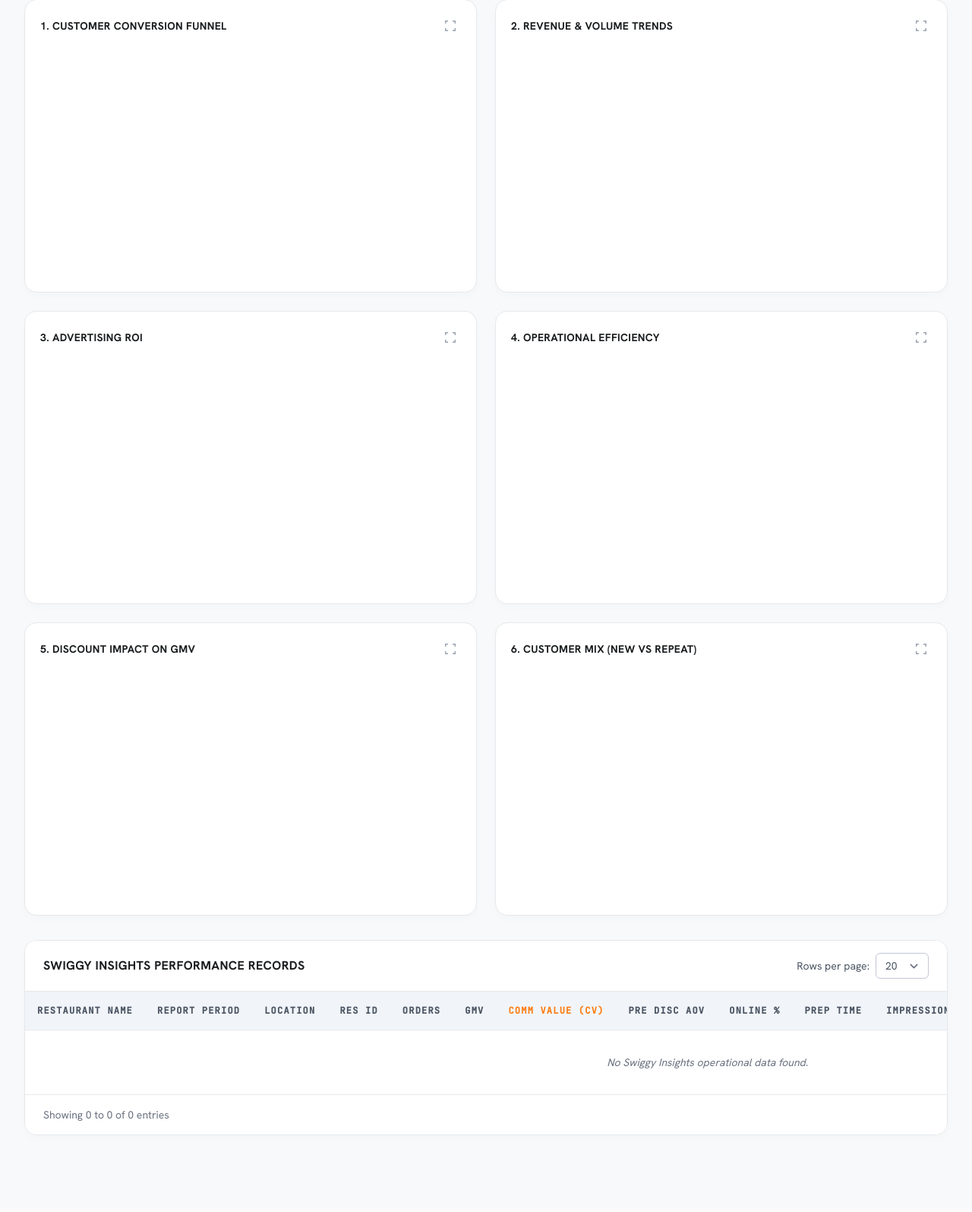
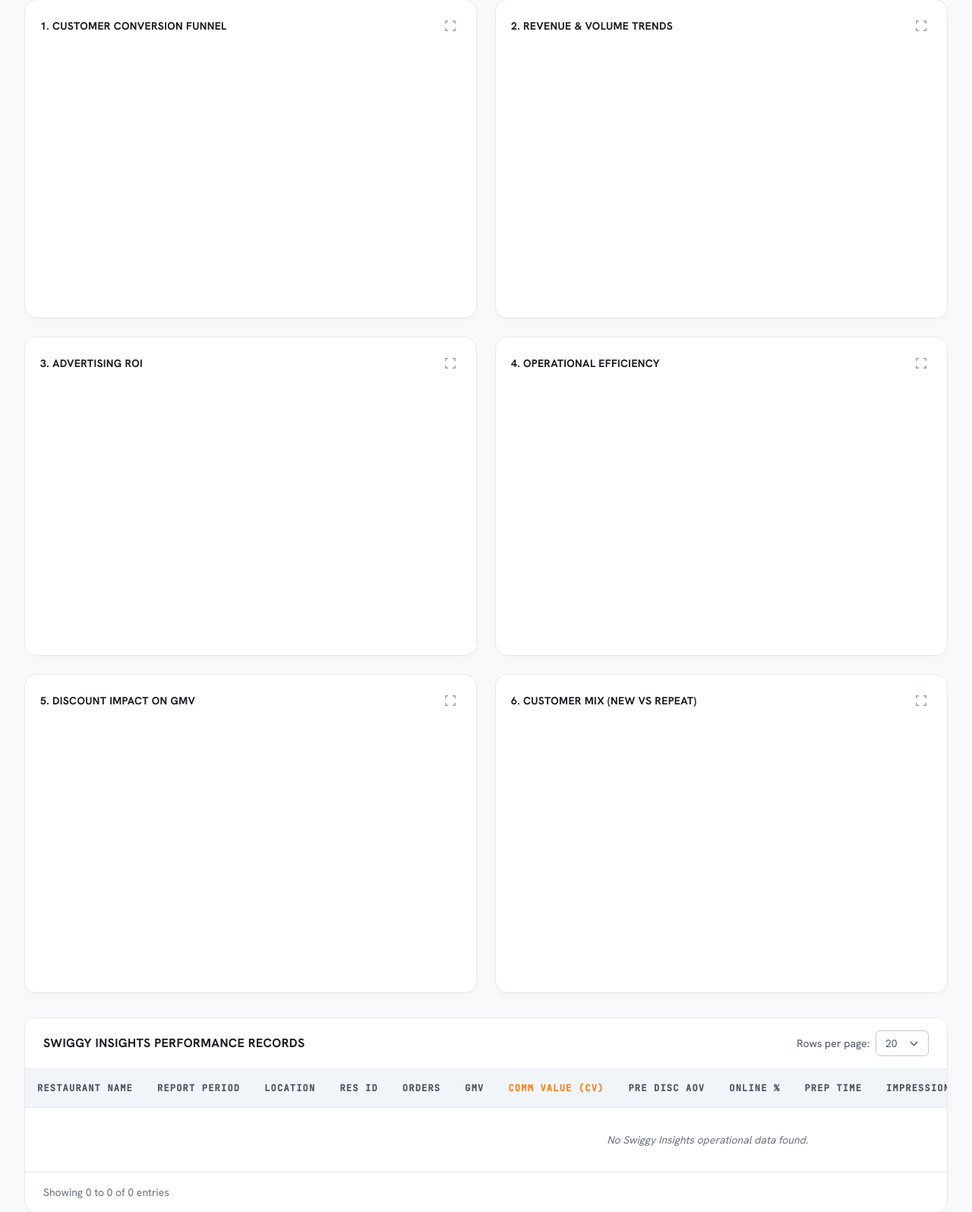
Before and after one commit to AnkConsulting/restaurant-portal, a FastAPI app: page /swiggy-insights in a window 1280 px wide. Shown: the part 306-1901 px from the top of the page at 76% size. Before the commit the page ends 1800 px from the top, so only its background shows below. Run offline with FastAPI, Linux system fonts and the light colour scheme; the visitor is signed in with stand-in values (Sample User, id 1); data that the repository does not hold is empty; a map, chart or similar area stays blank; some libraries are stand-ins or nearby versions.

Commit message:
Adjust chart card heights and maximize behavior
Updated chart card heights and improved maximize functionality.

```diff
--- a/templates/swiggy_insights.html
+++ b/templates/swiggy_insights.html
@@ -332,72 +332,72 @@
         </div>
     </section>
 
-    <!-- VISUAL ANALYTICS CARDS WITH MAXIMIZE TOGGLE -->
+    <!-- VISUAL ANALYTICS CARDS WITH FIXED HEIGHT & MAXIMIZE TOGGLE -->
     <section class="grid grid-cols-1 lg:grid-cols-2 gap-6 mb-8" id="charts-container">
         <!-- Chart 1 -->
-        <div class="elevation-1 card-radius p-5 bg-white flex flex-col transition-all duration-300" id="chart-card-1">
+        <div class="elevation-1 card-radius p-5 bg-white flex flex-col h-[420px] transition-all duration-300" id="chart-card-1">
             <div class="flex justify-between items-center mb-4">
                 <h3 class="font-title-md text-[14px] font-bold text-on-surface uppercase tracking-wide">1. Customer Conversion Funnel</h3>
                 <button type="button" onclick="toggleMaximize('chart-card-1', event)" class="text-gray-400 hover:text-gray-700 p-1 rounded-md transition-colors flex items-center justify-center">
                     <span class="material-symbols-outlined text-[20px]" id="icon-chart-card-1">fullscreen</span>
                 </button>
             </div>
-            <div class="relative flex-1 min-h-[300px] w-full"><canvas id="funnelChart"></canvas></div>
+            <div class="relative w-full h-[330px]"><canvas id="funnelChart"></canvas></div>
         </div>
 
         <!-- Chart 2 -->
-        <div class="elevation-1 card-radius p-5 bg-white flex flex-col transition-all duration-300" id="chart-card-2">
+        <div class="elevation-1 card-radius p-5 bg-white flex flex-col h-[420px] transition-all duration-300" id="chart-card-2">
             <div class="flex justify-between items-center mb-4">
                 <h3 class="font-title-md text-[14px] font-bold text-on-surface uppercase tracking-wide">2. Revenue & Volume Trends</h3>
                 <button type="button" onclick="toggleMaximize('chart-card-2', event)" class="text-gray-400 hover:text-gray-700 p-1 rounded-md transition-colors flex items-center justify-center">
                     <span class="material-symbols-outlined text-[20px]" id="icon-chart-card-2">fullscreen</span>
                 </button>
             </div>
-            <div class="relative flex-1 min-h-[300px] w-full"><canvas id="trendChart"></canvas></div>
+            <div class="relative w-full h-[330px]"><canvas id="trendChart"></canvas></div>
         </div>
 
         <!-- Chart 3 -->
-        <div class="elevation-1 card-radius p-5 bg-white flex flex-col transition-all duration-300" id="chart-card-3">
+        <div class="elevation-1 card-radius p-5 bg-white flex flex-col h-[420px] transition-all duration-300" id="chart-card-3">
             <div class="flex justify-between items-center mb-4">
                 <h3 class="font-title-md text-[14px] font-bold text-on-surface uppercase tracking-wide">3. Advertising ROI</h3>
                 <button type="button" onclick="toggleMaximize('chart-card-3', event)" class="text-gray-400 hover:text-gray-700 p-1 rounded-md transition-colors flex items-center justify-center">
                     <span class="material-symbols-outlined text-[20px]" id="icon-chart-card-3">fullscreen</span>
                 </button>
             </div>
-            <div class="relative flex-1 min-h-[300px] w-full"><canvas id="adsChart"></canvas></div>
+            <div class="relative w-full h-[330px]"><canvas id="adsChart"></canvas></div>
         </div>
 
         <!-- Chart 4 -->
-        <div class="elevation-1 card-radius p-5 bg-white flex flex-col transition-all duration-300" id="chart-card-4">
+        <div class="elevation-1 card-radius p-5 bg-white flex flex-col h-[420px] transition-all duration-300" id="chart-card-4">
             <div class="flex justify-between items-center mb-4">
                 <h3 class="font-title-md text-[14px] font-bold text-on-surface uppercase tracking-wide">4. Operational Efficiency</h3>
                 <button type="button" onclick="toggleMaximize('chart-card-4', event)" class="text-gray-400 hover:text-gray-700 p-1 rounded-md transition-colors flex items-center justify-center">
                     <span class="material-symbols-outlined text-[20px]" id="icon-chart-card-4">fullscreen</span>
                 </button>
             </div>
-            <div class="relative flex-1 min-h-[300px] w-full"><canvas id="opsChart"></canvas></div>
+            <div class="relative w-full h-[330px]"><canvas id="opsChart"></canvas></div>
         </div>
 
         <!-- Chart 5 -->
-        <div class="elevation-1 card-radius p-5 bg-white flex flex-col transition-all duration-300" id="chart-card-5">
+        <div class="elevation-1 card-radius p-5 bg-white flex flex-col h-[420px] transition-all duration-300" id="chart-card-5">
             <div class="flex justify-between items-center mb-4">
                 <h3 class="font-title-md text-[14px] font-bold text-on-surface uppercase tracking-wide">5. Discount Impact on GMV</h3>
                 <button type="button" onclick="toggleMaximize('chart-card-5', event)" class="text-gray-400 hover:text-gray-700 p-1 rounded-md transition-colors flex items-center justify-center">
                     <span class="material-symbols-outlined text-[20px]" id="icon-chart-card-5">fullscreen</span>
                 </button>
             </div>
-            <div class="relative flex-1 min-h-[300px] w-full"><canvas id="discountChart"></canvas></div>
+            <div class="relative w-full h-[330px]"><canvas id="discountChart"></canvas></div>
         </div>
 
         <!-- Chart 6 -->
-        <div class="elevation-1 card-radius p-5 bg-white flex flex-col transition-all duration-300" id="chart-card-6">
+        <div class="elevation-1 card-radius p-5 bg-white flex flex-col h-[420px] transition-all duration-300" id="chart-card-6">
             <div class="flex justify-between items-center mb-4">
                 <h3 class="font-title-md text-[14px] font-bold text-on-surface uppercase tracking-wide">6. Customer Mix (New vs Repeat)</h3>
                 <button type="button" onclick="toggleMaximize('chart-card-6', event)" class="text-gray-400 hover:text-gray-700 p-1 rounded-md transition-colors flex items-center justify-center">
                     <span class="material-symbols-outlined text-[20px]" id="icon-chart-card-6">fullscreen</span>
                 </button>
             </div>
-            <div class="relative flex-1 min-h-[300px] w-full"><canvas id="customerMixChart"></canvas></div>
+            <div class="relative w-full h-[330px]"><canvas id="customerMixChart"></canvas></div>
         </div>
     </section>
 
@@ -496,7 +496,7 @@
 </script>
 
 <script src="/static/script.js"></script>
-<script src="/static/swiggy_charts.js?v=9"></script>
+<script src="/static/swiggy_charts.js?v=10"></script>
 
 <script>
     function toggleMaximize(cardId, event) {
@@ -524,20 +524,20 @@
             // --- MINIMIZE ---
             card.classList.remove('maximized-modal', 'fixed', 'inset-6', 'z-[200]', 'shadow-2xl', 'bg-white');
 
-            // Explicitly clear inline height to force it back to grid constraints
-            card.style.height = '';
+            // Reset back to exact default grid height
+            card.style.height = '420px';
             icon.innerText = 'fullscreen';
 
             if (backdrop) backdrop.remove();
 
-            // Clear Chart.js inline dimensions
+            // Clear Chart.js inline canvas dimensions
             if (canvas) {
                 canvas.style.height = '';
                 canvas.style.width = '';
             }
         }
 
-        // Tell Chart.js to recalculate dimensions to fit the new container size
+        // Tell Chart.js to recalculate dimensions to fit the container size
         setTimeout(() => {
             window.dispatchEvent(new Event('resize'));
         }, 50);
```
